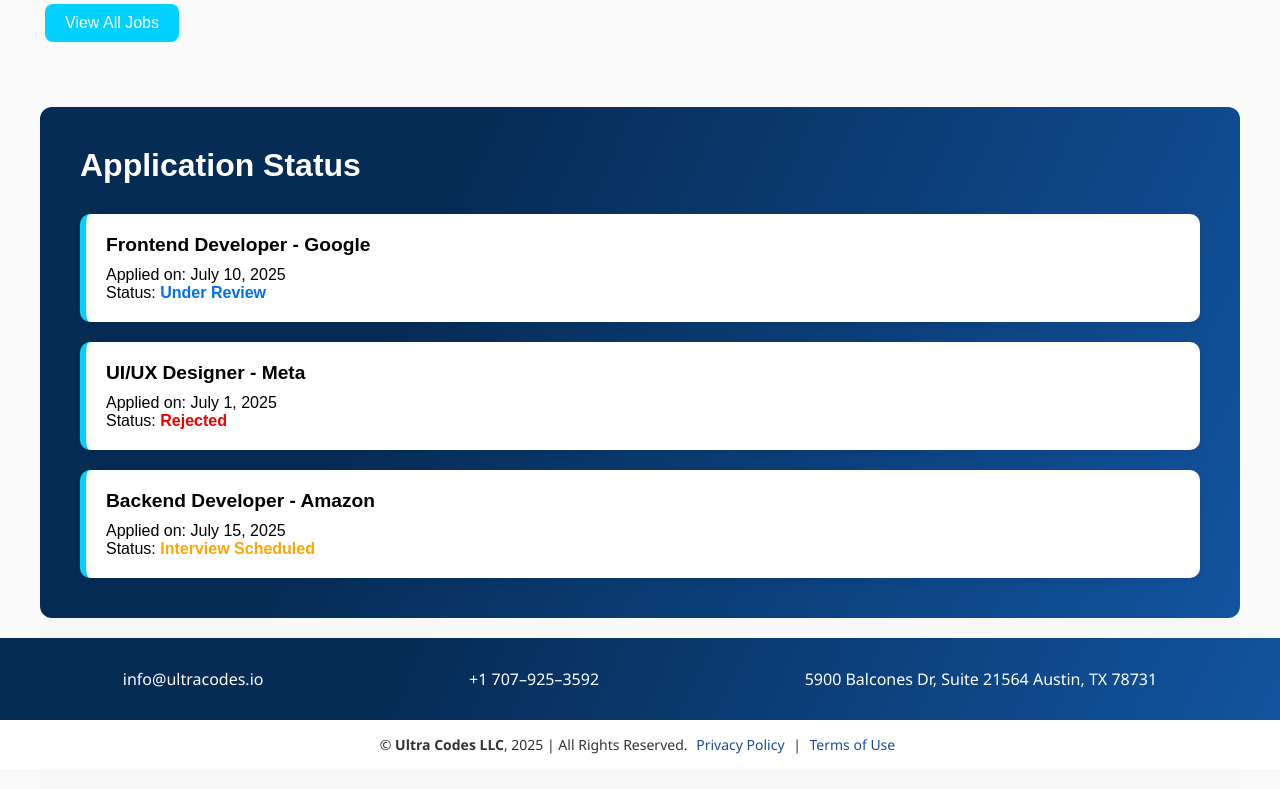
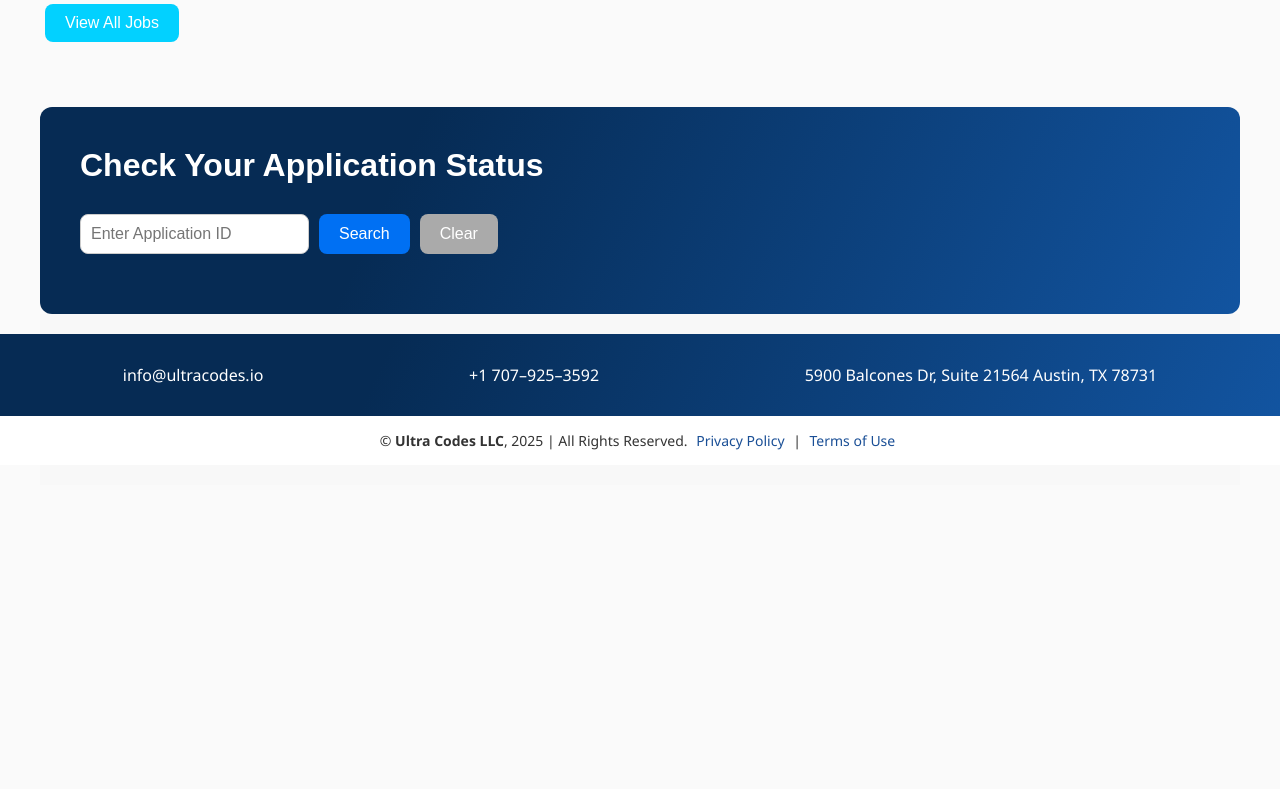
Before and after one commit to Kumaillx/job-portal, a Next.js app in the folder landing-page/: page / in a window 1280 px wide. Shown: the part 1245-2034 px from the top of the page. After the commit the page ends 1730 px from the top, so only its background shows below. Built offline with nearby package versions, Linux system fonts and the light colour scheme.

Commit message:
Implemented a new feature to the website that when a particular applicant comes to this app he enters application id which shows him the specific application status. since each application has a specific id.

```diff
--- a/landing-page/app/components/ApplicationStatus.tsx
+++ b/landing-page/app/components/ApplicationStatus.tsx
@@ -1,21 +1,24 @@
 'use client';
-import React from 'react';
+import React, { useState } from 'react';
 import styles from '@/styles/ApplicationStatus.module.css';
 
 const mockApplications = [
   {
+    id: '123',
     jobTitle: 'Frontend Developer',
     company: 'Google',
     appliedOn: 'July 10, 2025',
     status: 'Under Review',
   },
   {
+    id: '456',
     jobTitle: 'UI/UX Designer',
     company: 'Meta',
     appliedOn: 'July 1, 2025',
     status: 'Rejected',
   },
   {
+    id: '123',
     jobTitle: 'Backend Developer',
     company: 'Amazon',
     appliedOn: 'July 15, 2025',
@@ -24,23 +27,88 @@
 ];
 
 export default function ApplicationStatus() {
+  const [applicationId, setApplicationId] = useState('');
+  const [searchId, setSearchId] = useState('');
+
+  const handleSearch = () => {
+    setSearchId(applicationId.trim());
+  };
+
+  const handleClear = () => {
+    setApplicationId('');
+    setSearchId('');
+  };
+
+  const filteredApplications = mockApplications.filter(
+    (app) => app.id === searchId
+  );
+
   return (
     <section className={styles.statusSection}>
-      <h2>Application Status</h2>
-      <div className={styles.statusList}>
+      <h2>Check Your Application Status</h2>
 
-        {mockApplications.map((app, index) => (
-          <div key={index} className={styles.statusCard}>
-            <h3>{app.jobTitle} - {app.company}</h3>
-            <p
-            style={{color: 'black'}}
-            >Applied on: {app.appliedOn}</p>
-            <p
-            style={{color: 'black'}}
-            >Status: <span className={`${styles.status} ${styles[app.status.replace(/\s+/g, '').toLowerCase()]}`}>{app.status}</span></p>
-          </div>
-        ))}
-      </div>
+      <form
+        onSubmit={(e) => {
+          e.preventDefault();
+          handleSearch();
+        }}
+        className={styles.statusid}
+        style={{ display: 'flex', gap: '10px', marginTop: '10px', marginBottom: '20px', flexWrap: 'wrap' }}
+      >
+        <input
+          type="text"
+          placeholder="Enter Application ID"
+          value={applicationId}
+          onChange={(e) => {
+            setApplicationId(e.target.value);
+            if (e.target.value.trim() === '') setSearchId('');
+          }}
+          className={styles.input}
+        />
+        <button type="submit" className={styles.button}>
+          Search
+        </button>
+        <button
+          type="button"
+          onClick={handleClear}
+          className={`${styles.button} ${styles.clearButton}`}
+        >
+          Clear
+        </button>
+      </form>
+
+      {/* Show cards only if searchId is provided */}
+      {searchId && filteredApplications.length > 0 && (
+        <div className={styles.statusList}>
+          {filteredApplications.map((app, index) => (
+            <div key={index} className={styles.statusCard}>
+              <h3>
+                {app.jobTitle} - {app.company}
+              </h3>
+              <p style={{ color: 'black' }}>
+                Applied on: {app.appliedOn}
+              </p>
+              <p style={{ color: 'black' }}>
+                Status:{' '}
+                <span
+                  className={`${styles.status} ${
+                    styles[app.status.replace(/\s+/g, '').toLowerCase()]
+                  }`}
+                >
+                  {app.status}
+                </span>
+              </p>
+            </div>
+          ))}
+        </div>
+      )}
+
+      {/* No match found */}
+      {searchId && filteredApplications.length === 0 && (
+        <p style={{ marginTop: '1rem', color: 'red' }}>
+          No application found with this ID.
+        </p>
+      )}
     </section>
   );
 }
--- a/landing-page/styles/ApplicationStatus.module.css
+++ b/landing-page/styles/ApplicationStatus.module.css
@@ -61,3 +61,33 @@
 .rejected {
   color: #e00;
 }
+
+.input {
+  padding: 10px;
+  font-size: 16px;
+  border: 1px solid #ccc;
+  border-radius: 8px;
+}
+
+.button {
+  padding: 10px 20px;
+  font-size: 16px;
+  cursor: pointer;
+  background-color: #0070f3;
+  color: white;
+  border: none;
+  border-radius: 8px;
+  transition: background-color 0.3s ease;
+}
+
+.button:hover {
+  background-color: #005bb5;
+}
+
+.clearButton {
+  background-color: #aaa;
+}
+
+.clearButton:hover {
+  background-color: #888;
+}
```
